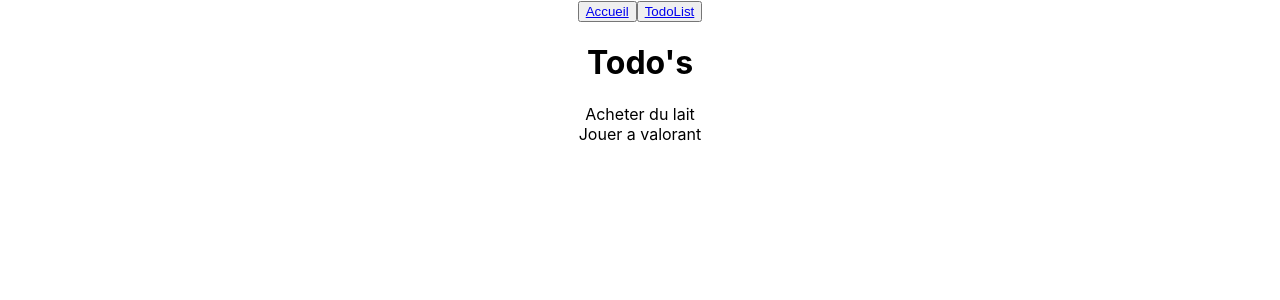
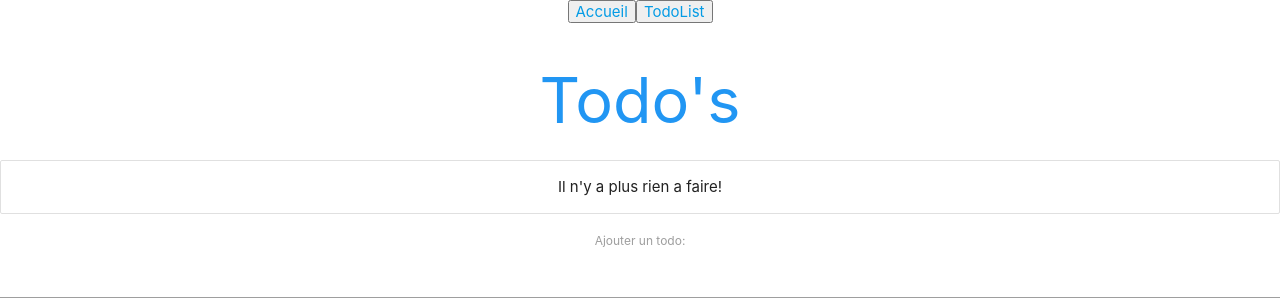
Before and after one commit to Wellindark/tp-rattrapage, a React (Create React App) app: page /todoList in a window 1280 px wide. Shown: the top 300 px of the page. Built offline with nearby package versions, Linux system fonts and the light colour scheme.

Commit message:
Add Todo
Can Add todo to the list of todo

```diff
--- a/public/index.html
+++ b/public/index.html
@@ -24,6 +24,7 @@
       work correctly both with client-side routing and a non-root public URL.
       Learn how to configure a non-root public URL by running `npm run build`.
     -->
+    <link rel="stylesheet" href="https://cdnjs.cloudflare.com/ajax/libs/materialize/1.0.0/css/materialize.min.css">
     <title>React App</title>
   </head>
   <body>
--- /dev/null
+++ b/src/addTodo.js
@@ -0,0 +1,28 @@
+import React ,{Component} from "react";
+
+class AddTodo extends Component{
+    state = {
+        content:''
+    }
+    handleChange=(e)=>{
+        this.setState({
+            content: e.target.value
+        })
+    }
+    handleSubmit = (e)=>{
+        e.preventDefault();
+        this.props.addTodo(this.state);
+    }
+    render() {
+        return(
+            <div>
+                <form onSubmit={this.handleSubmit}>
+                    <label>Ajouter un todo:</label>
+                    <input type="text" onChange={this.handleChange}/>
+                </form>
+            </div>
+        )
+    }
+}
+
+export default AddTodo;
--- a/src/todoList.js
+++ b/src/todoList.js
@@ -1,18 +1,24 @@
 import React, {Component} from "react";
 import Todo from "./todo";
+import AddTodo from "./addTodo";
 
 class todoList extends Component{
     state={
-        todos:[
-            {id:1, content:"Acheter du lait"},
-            {id:2, content:"Jouer a valorant"}
-        ]
+        todos:[]
     }
+
+    addTodo =(todo) => {
+        todo.id = Math.random();
+        let todos = [...this.state.todos, todo]
+        this.setState({todos: todos})
+    }
+
     render(){
         return(
             <div className="TodoList">
                 <h1 className="center blue-text">Todo's</h1>
                 <Todo todos={this.state.todos}/>
+                <AddTodo addTodo={this.addTodo}/>
             </div>
         );
     }
```
